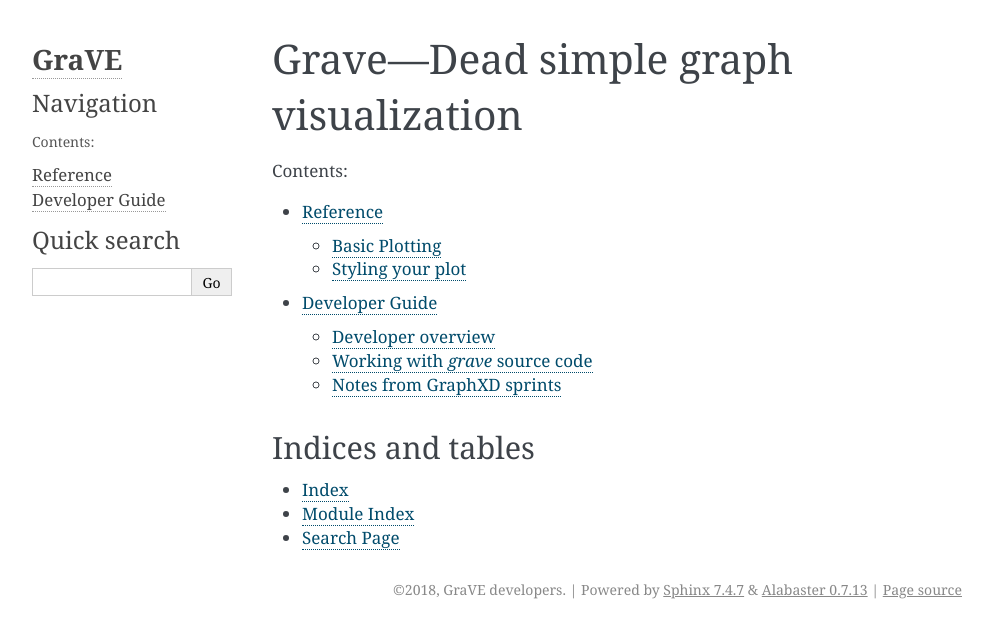
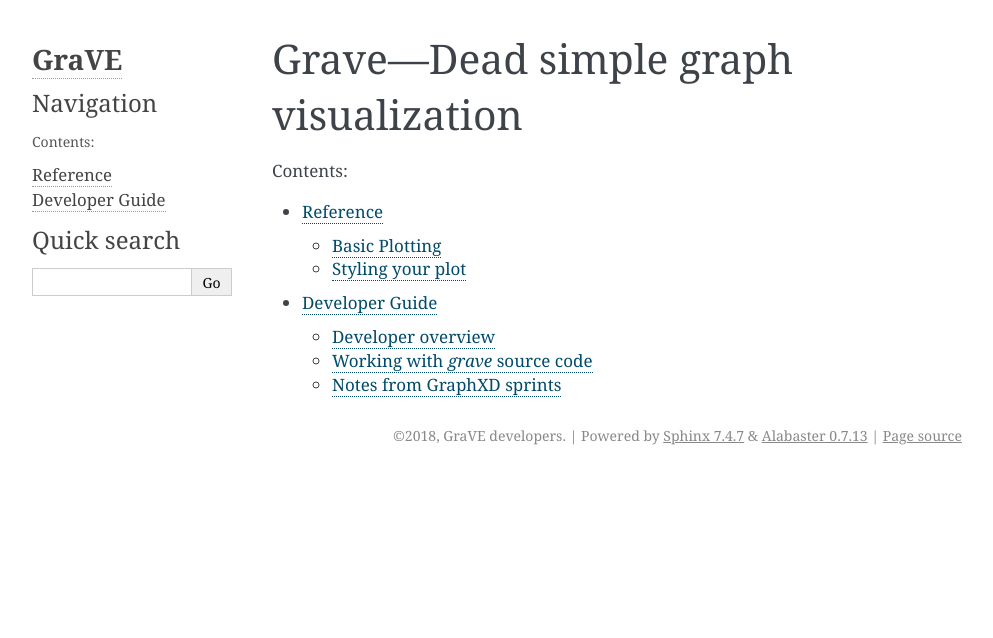
Before and after one commit to networkx/grave, a Sphinx documentation site: the page built from doc/index.rst, in a window 1280 px wide. Shown: the top 638 px of the page, without its empty margins (148-1141 px from the left). Built offline with Sphinx 7.4.7, drawn with Linux system fonts in a browser that asks for light colours; pages that are not in the unit, such as notebooks, are missing from menus; the version number is read from the project's files by our own code.

Commit message:
Cleanups

```diff
--- a/doc/conf.py
+++ b/doc/conf.py
@@ -35,7 +35,6 @@
 # ones.
 extensions = [
     'sphinx.ext.autodoc',
-    'sphinx.ext.napoleon',
     'sphinx.ext.autosummary',
     'sphinx.ext.doctest',
     'sphinx.ext.intersphinx',
--- a/doc/index.rst
+++ b/doc/index.rst
@@ -9,10 +9,3 @@
    developer/index
    license
    gallery/index
-
-Indices and tables
-------------------
-
-* :ref:`genindex`
-* :ref:`modindex`
-* :ref:`search`
```
